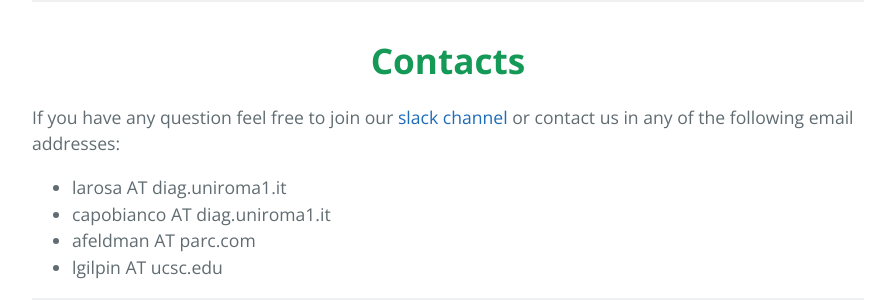
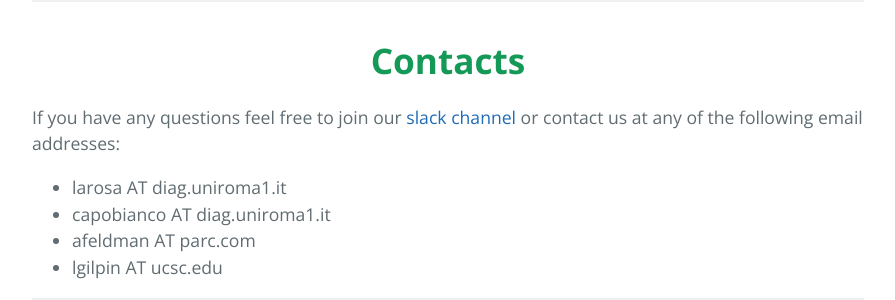
Before and after one commit to xai4debugging/xai4debugging.github.io, a Jekyll site: the page built from index.md, in a window 1280 px wide and 900 px high, scrolled down 5463 px. Shown: the part 552-852 px from the top of the window, without its empty margins (192-1087 px from the left). Built offline with Jekyll 4.4.1, drawn with Linux system fonts in a browser that asks for light colours.

Commit message:
fixed typos

```diff
--- a/index.md
+++ b/index.md
@@ -279,7 +279,7 @@ Peter Stone (Sony AI) and Daniele Nardi (Sapienza University of Rome)
 <hr>
 
 # **Contacts**
-If you have any question feel free to join our <a href="https://join.slack.com/t/xai4debugging-4ua7968/shared_invite/zt-u394toc1-xiAPFBpt7bQPcVxlgqHm3w">slack channel</a> or contact us in any of the following email addresses:
+If you have any questions feel free to join our <a href="https://join.slack.com/t/xai4debugging-4ua7968/shared_invite/zt-u394toc1-xiAPFBpt7bQPcVxlgqHm3w">slack channel</a> or contact us at any of the following email addresses:
 - larosa AT diag.uniroma1.it
 - capobianco AT diag.uniroma1.it
 - afeldman AT parc.com
```
